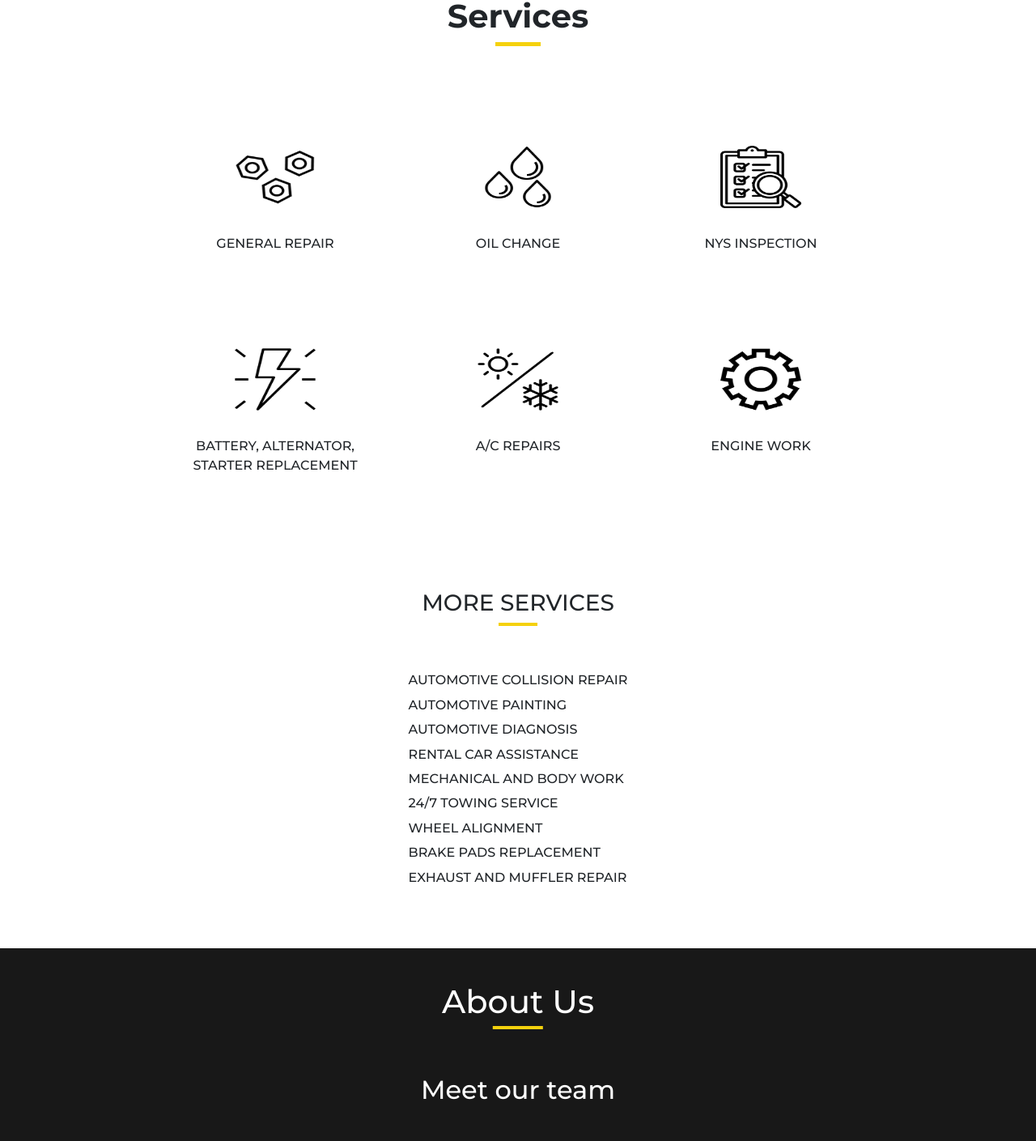
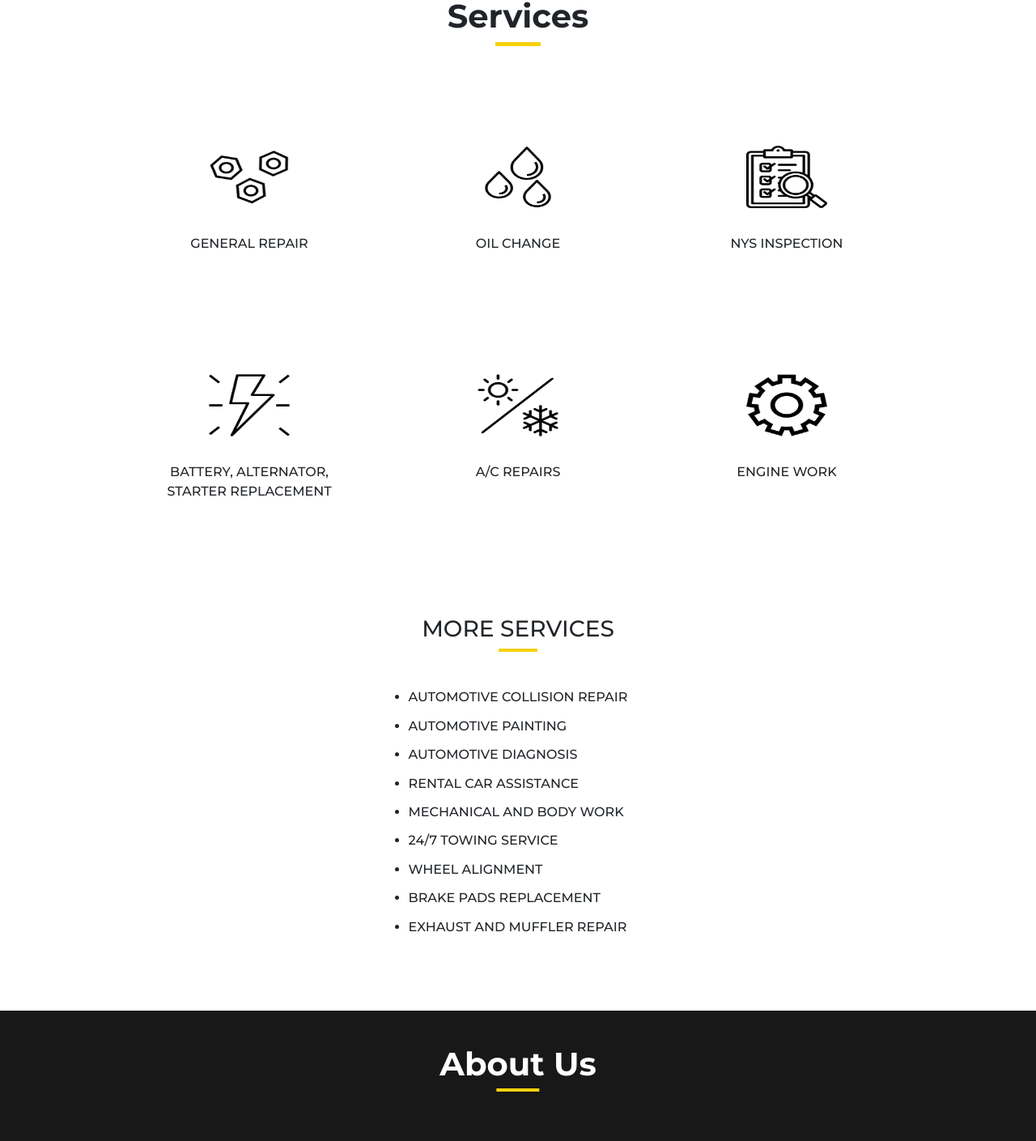
Before and after one commit to arbieabesamis27/Kodego-Group-Project-2, a React (Create React App) app: page / in a window 1280 px wide. Shown: the part 1195-2604 px from the top of the page at 81% size. Built offline with nearby package versions, Linux system fonts and the light colour scheme.

Commit message:
Change about, contact, footer and services

```diff
--- a/src/App.css
+++ b/src/App.css
@@ -63,7 +63,7 @@ a {
 }
 
 /* SLIDE FROM BOTTOM */
-.slide-in-bottom {
+.slide-in-bottom, .group {
   -webkit-animation: slide-in-bottom 0.5s cubic-bezier(0.25, 0.46, 0.45, 0.94)
     1s both;
   animation: slide-in-bottom 0.5s cubic-bezier(0.25, 0.46, 0.45, 0.94) 1s both;
--- a/src/components/about/About.css
+++ b/src/components/about/About.css
@@ -9,6 +9,7 @@
 .about-container h1 {
   position: relative;
   padding: 10px;
+  font-weight: 600;
 }
 .about-container h1::after {
   content: "";
@@ -16,7 +17,7 @@
   bottom: 0;
   left: 50%;
   height: 4px;
-  width: 30%;
+  width: 25%;
   transform: translateX(-50%);
   background-color: var(--color-orange);
 }
--- a/src/components/contacts/Contacts.css
+++ b/src/components/contacts/Contacts.css
@@ -13,14 +13,15 @@
   position: relative;
   padding: 10px;
   margin: 3rem;
+  font-weight: 600;
 }
 .contacts-container_header h1::after {
   content: "";
   position: absolute;
   bottom: 0;
   left: 50%;
-  height: 4px;
-  width: 30%;
+  height: 4.5px;
+  width: 25%;
   transform: translateX(-50%);
   background-color: var(--color-orange);
 }
--- a/src/components/footer/Footer.css
+++ b/src/components/footer/Footer.css
@@ -3,14 +3,14 @@
   padding: 0;
   box-sizing: border-box;
 } */
-ul {
+.comp, .support, .contact {
   list-style: none;
   margin: 0;
   padding: 0;
 }
 
 .footer {
-  background-color: #020202;
+  background-color: var(--color-black);
   padding-top: 5%;
   bottom: 0;
   color: white;
@@ -135,7 +135,7 @@ ul {
   display: flex;
   justify-content: center;
   align-items: center;
-  background-color: #181818;
+  background-color: var(--color-black);
   height: 2rem;
   font-size: 12px;
   color: #c1c1c1;
--- a/src/components/services/Services.css
+++ b/src/components/services/Services.css
@@ -28,6 +28,7 @@
     justify-content: center;
     align-items: center;
     margin: 5rem auto;
+    gap: 2rem;
 }
 
 /* Logo */
@@ -106,7 +107,6 @@
     width: 100%;
     height: auto;
     padding: 1rem 0;
-    gap: 1rem;
 }
 
 .moreServices .moreServicesTitle {
@@ -157,9 +157,6 @@
         margin-top: 1.5rem;
         font-size: 0.95rem;
     }
-
-
-
 }
 
 @media screen and (max-width: 500px) {
```
